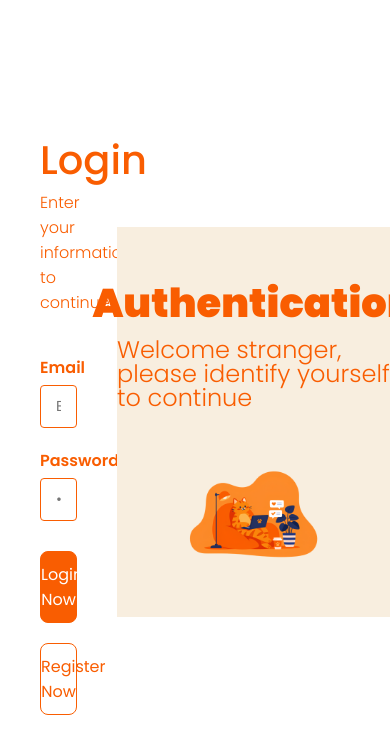
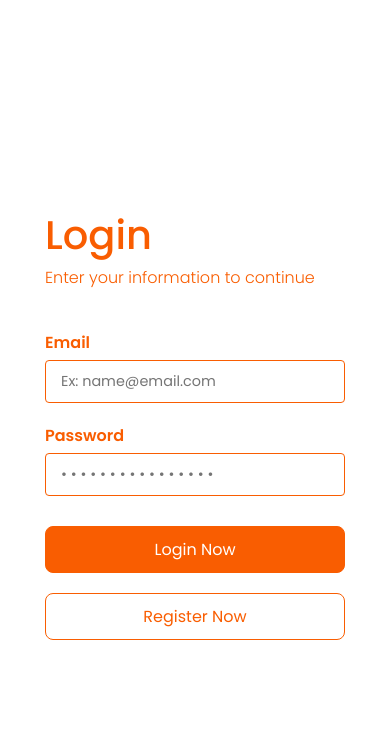
Before and after one commit to antoniorodriguestsx/login-auth-ui, a React (Vite) app: page /auth/login in a window 390 px wide. Shown: the top 754 px of the page. Built offline with nearby package versions, Linux system fonts and the light colour scheme.

Commit message:
Adicionado estilização responsiva básica na tela de login

```diff
--- a/index.html
+++ b/index.html
@@ -4,7 +4,7 @@
     <meta charset="UTF-8" />
     <link rel="icon" type="image/svg+xml" href="/vite.svg" />
     <meta name="viewport" content="width=device-width, initial-scale=1.0" />
-    <title>front-end-2-login-auth-api</title>
+    <title>AUTHENTICATION</title>
   </head>
   <body>
     <div id="root"></div>
--- a/src/components/Button/styles.module.css
+++ b/src/components/Button/styles.module.css
@@ -10,6 +10,7 @@
 
   transition: all .4s ease;
 }
+
 .button-outlined {
   background-color: white;
   border: 1px solid var(--color-primary);
@@ -23,13 +24,8 @@
   transition: all .4s ease;
 }
 
-.button:hover {
+.button:hover,
+.button-outlined:hover {
   cursor: pointer;
   background-color: var(--color-secondary);
 }
-
-.button-outlined:hover {
-  cursor: pointer;
-  background-color: var(--color-primary);
-  color: white;
-}
--- a/src/pages/auth/Login/styles.module.css
+++ b/src/pages/auth/Login/styles.module.css
@@ -60,3 +60,18 @@
   line-height: 1.5rem;
   margin: 0 0 60px 0;
 }
+
+@media (max-width: 1179px) {
+  .main {
+    align-items: center;
+    justify-content: center;
+  }
+  .right-side {
+    display: none;
+  }
+
+  .login-form {
+    width: 100%;
+    max-width: 300px;
+  }
+}
--- a/src/styles/globals.css
+++ b/src/styles/globals.css
@@ -16,5 +16,5 @@ body, html {
 /* colors */
 :root {
   --color-primary: #f95d01;
-  --color-secondary: #e55401;
+  --color-secondary: #ce4c00;
 }
```
